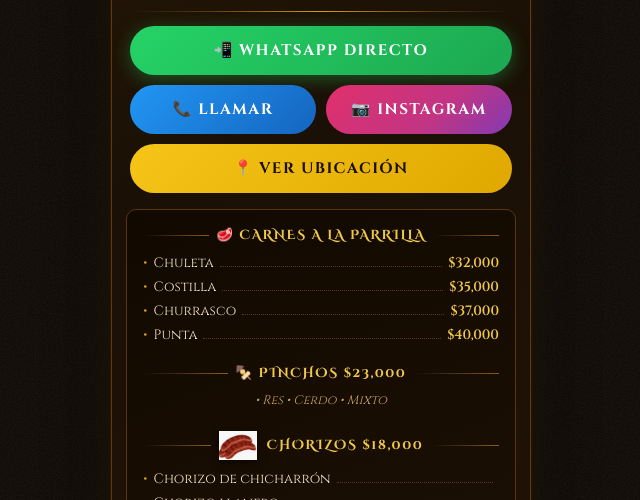
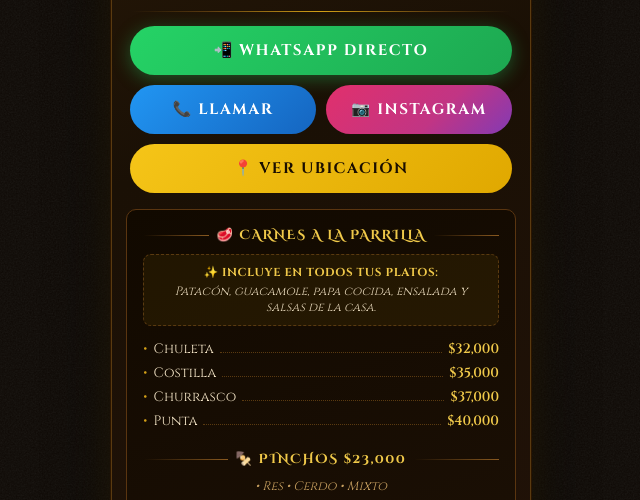
Before and after one commit to haroldco45/carnivoro, a plain HTML site: page index.html in a window 1280 px wide. Shown: the part 265-765 px from the top of the page, without its empty margins (319-959 px from the left). Drawn offline with Linux system fonts and the light colour scheme; a web font is replaced by a local one.

Commit message:
Add new styles for acompañamientos section

```diff
--- a/index.html
+++ b/index.html
@@ -196,6 +196,32 @@
     filter: drop-shadow(0 2px 4px rgba(0,0,0,0.6));
   }
 
+  /* NUEVOS ESTILOS ACOMPAÑAMIENTOS */
+  .acompanamientos {
+    background: rgba(212, 160, 23, 0.08);
+    border: 1px dashed #5a3a10;
+    margin: 0 0 14px 0;
+    padding: 10px;
+    border-radius: 8px;
+    text-align: center;
+  }
+  .acompanamientos-title {
+    color: var(--gold-light);
+    font-size: 0.72rem;
+    font-weight: 700;
+    text-transform: uppercase;
+    letter-spacing: 0.05em;
+    margin-bottom: 4px;
+    display: block;
+  }
+  .acompanamientos-text {
+    color: var(--cream);
+    font-size: 0.75rem;
+    font-style: italic;
+    line-height: 1.3;
+    opacity: 0.9;
+  }
+
   .menu-item {
     display: flex;
     justify-content: space-between;
@@ -271,6 +297,14 @@
       <div class="cat-header">
         <span class="cat-title"><span class="icon">🥩</span> CARNES A LA PARRILLA</span>
       </div>
+
+      <div class="acompanamientos">
+        <span class="acompanamientos-title">✨ Incluye en todos tus platos:</span>
+        <p class="acompanamientos-text">
+          Patacón, guacamole, papa cocida, ensalada y salsas de la casa.
+        </p>
+      </div>
+
       <div class="menu-item">Chuleta <span class="dots"></span><span class="price">$32,000</span></div>
       <div class="menu-item">Costilla <span class="dots"></span><span class="price">$35,000</span></div>
       <div class="menu-item">Churrasco <span class="dots"></span><span class="price">$37,000</span></div>
```
